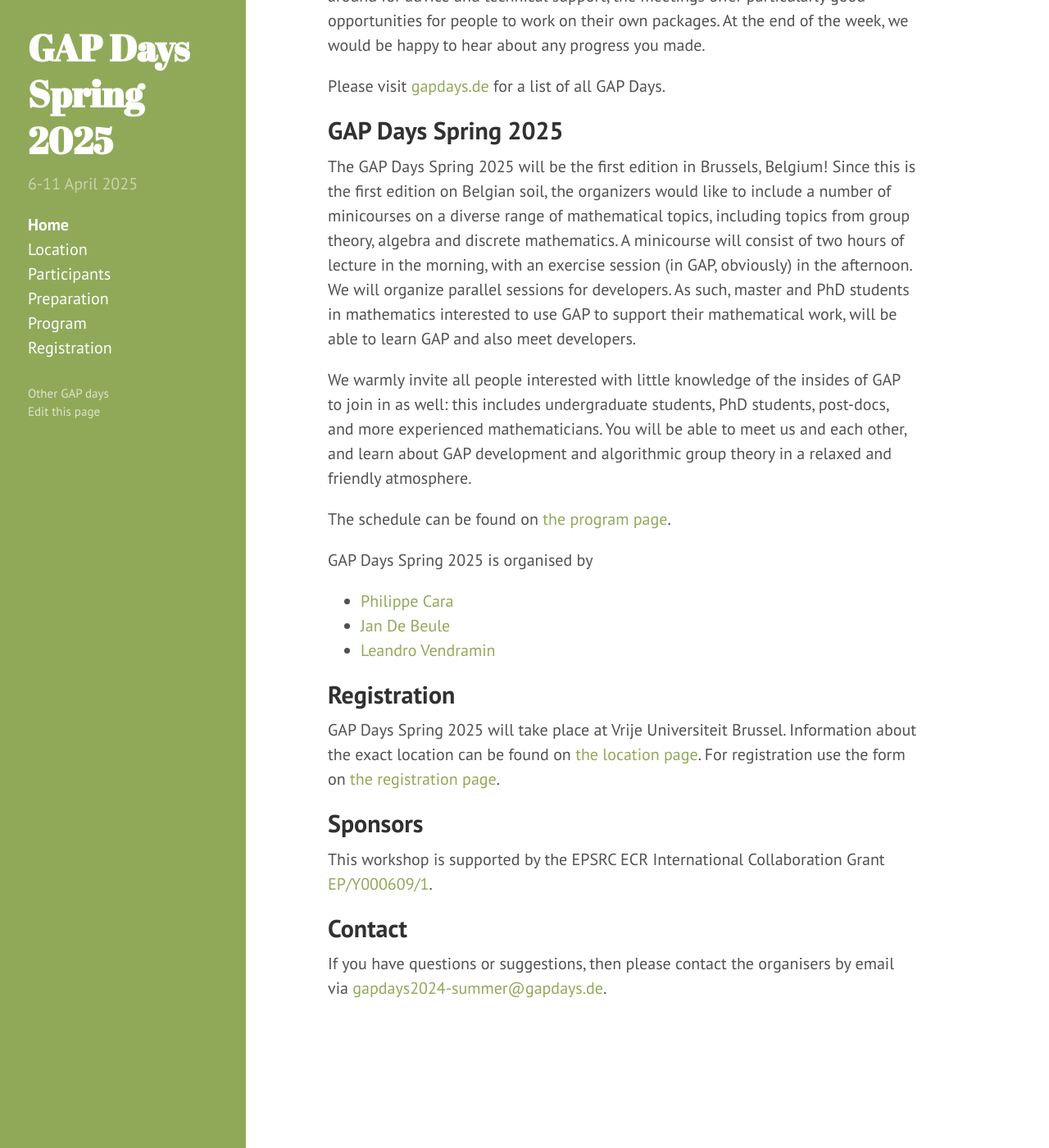
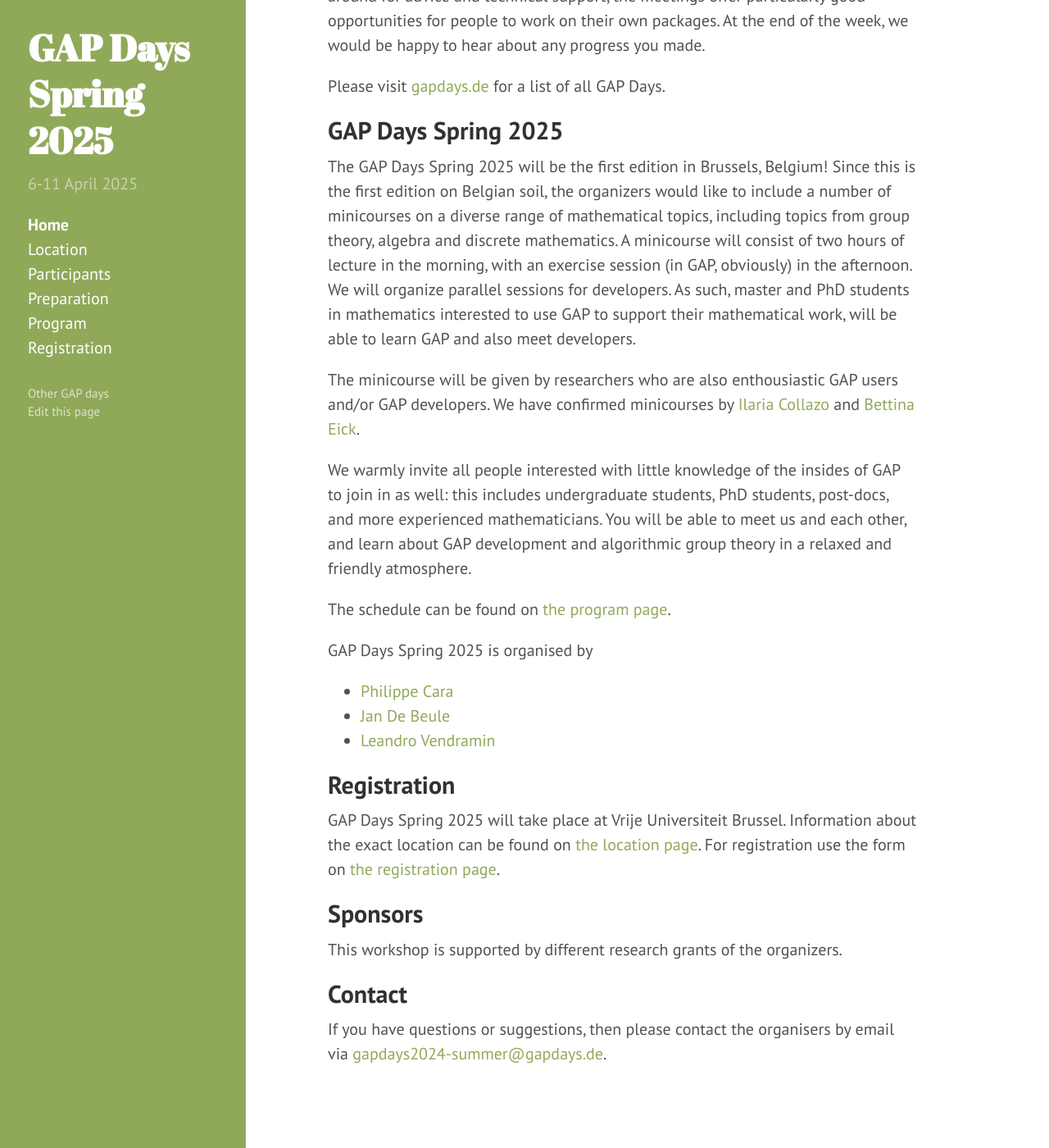
Before and after one commit to gapdays/gapdays2025-spring, a Jekyll site: the page built from index.md, in a window 1280 px wide and 1400 px high, scrolled down 569 px. Shown: the whole window at 82% size. Built offline with Jekyll 4.4.1, drawn with Linux system fonts in a browser that asks for light colours.

Commit message:
slowly but gradually updateing index.md

```diff
--- a/index.md
+++ b/index.md
@@ -40,6 +40,9 @@ in the afternoon. We will organize parallel sessions for developers. As such,
 master and PhD students in mathematics interested to use GAP to support their mathematical
 work, will be able to learn GAP and also meet developers.
 
+The minicourse will be given by researchers who are also enthousiastic GAP users and/or GAP developers.
+We have confirmed minicourses by [Ilaria Collazo](https://www.ilariacolazzo.info/new/) and [Bettina Eick](http://www.iaa.tu-bs.de/beick/).
+
 We warmly invite all people interested with
 little knowledge of the insides of GAP to join in as well: this includes undergraduate
 students, PhD students, post-docs, and more experienced mathematicians. You will
@@ -63,7 +66,7 @@ For registration use the form on [the registration page]({{ site.baseurl }}/regi
 
 ## Sponsors
 
-This workshop is supported by the EPSRC ECR International Collaboration Grant [EP/Y000609/1](https://gow.epsrc.ukri.org/NGBOViewGrant.aspx?GrantRef=EP/Y000609/1).
+This workshop is supported by different research grants of the organizers.
 
 ## <a name="contact"></a> Contact
 
```
